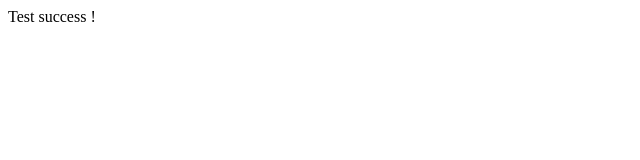
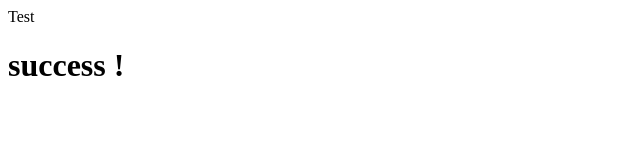
Before and after one commit to tulasinadupuri2020/gitproject, a plain HTML site: page index.html in a window 1280 px wide. Shown: the whole page, without its empty margins (0-640 px from the left). Drawn offline with Linux system fonts and the light colour scheme.

Commit message:
modified index and syle

```diff
--- a/index.html
+++ b/index.html
@@ -1,4 +1,4 @@
 <html>
 	<head> Test </head>
-	<body> success ! </body>
+	<body> <h1> success ! </h1></body>
 </html>
--- a/style.css
+++ b/style.css
@@ -0,0 +1,7 @@
+body {
+ background-color: red;
+}
+
+h1 {
+ font-size : 40px;
+}
```
